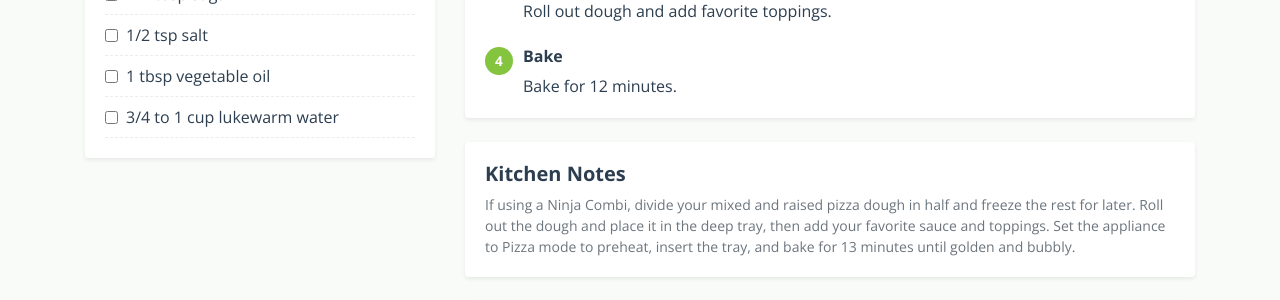
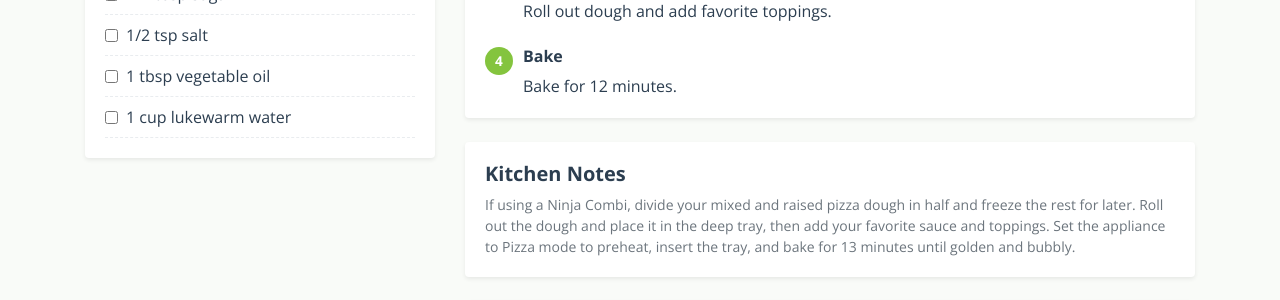
Before and after one commit to nwaak/tastee-meal, a Jekyll site: the page built from _recipes/pizza-dough.md, in a window 1280 px wide. Shown: the part 1187-1487 px from the top of the page. Built offline with Jekyll 4.4.1, drawn with Linux system fonts in a browser that asks for light colours.

Commit message:
Update pizza-dough.md

```diff
--- a/_recipes/pizza-dough.md
+++ b/_recipes/pizza-dough.md
@@ -19,7 +19,7 @@ ingredient_sections:
       - "1/2 tbsp sugar"
       - "1/2 tsp salt"
       - "1 tbsp vegetable oil"
-      - "3/4 to 1 cup lukewarm water"
+      - "1 cup lukewarm water"
 
 instructions:
   - title: "Mix Ingredients"
```
